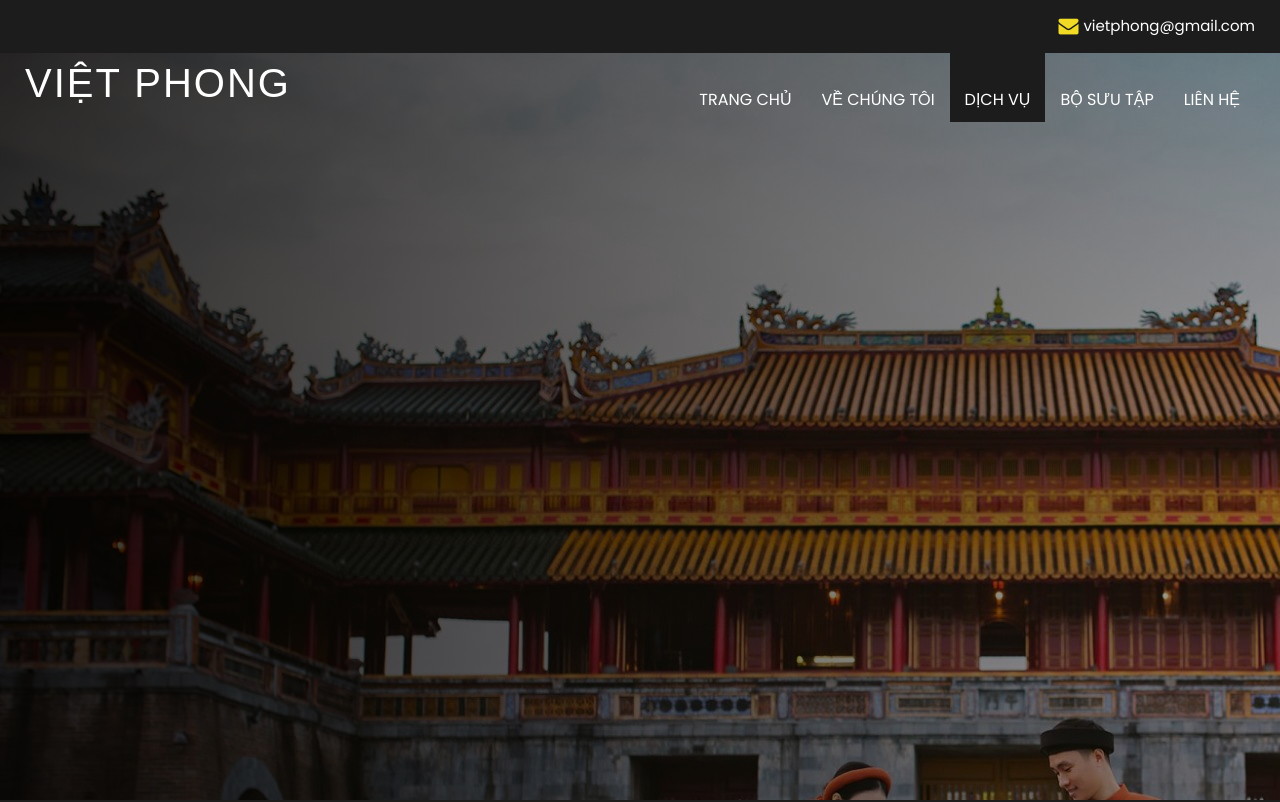
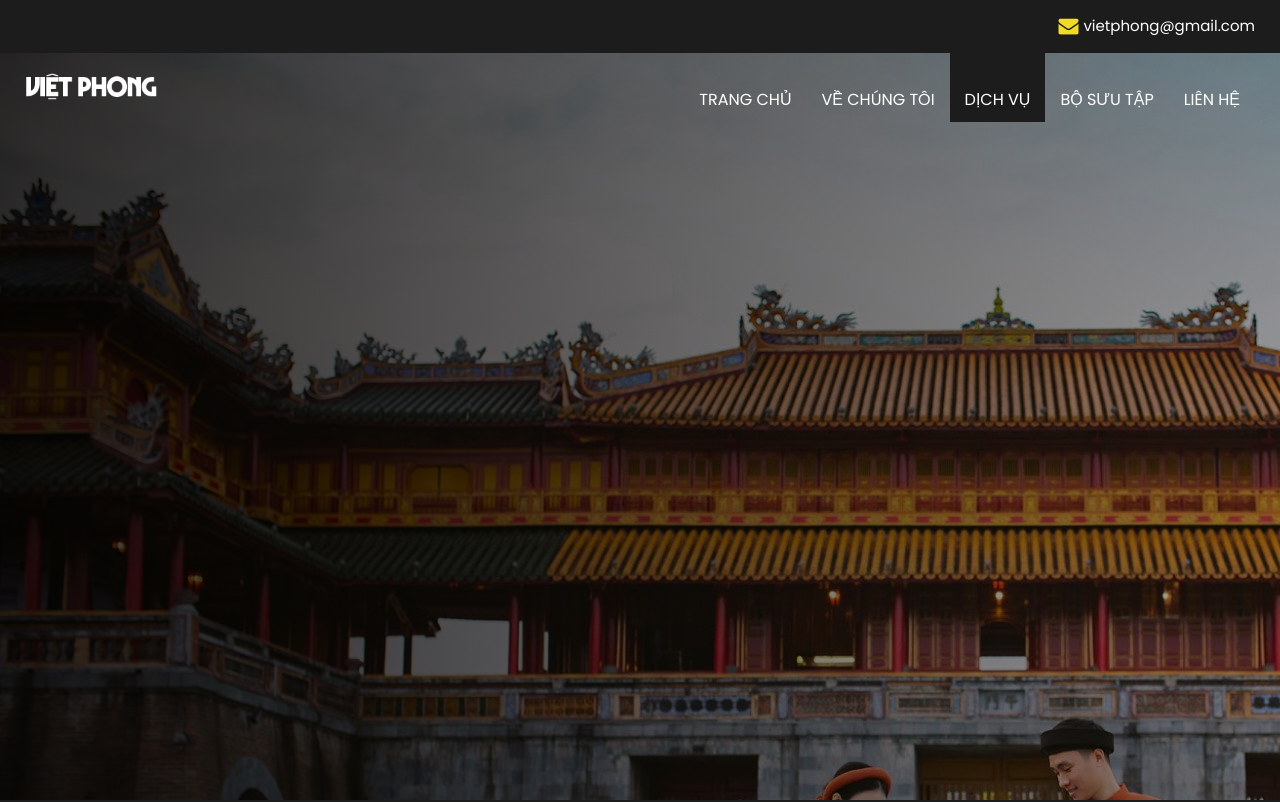
Before and after one commit to tin09012003/ThoitrangVP.github.io, a plain HTML site: page service.html in a window 1280 px wide. Shown: the top 802 px of the page. Drawn offline with Linux system fonts and the light colour scheme.

Commit message:
Update service.html

```diff
--- a/service.html
+++ b/service.html
@@ -66,7 +66,7 @@
           <nav class="navbar navbar-expand-lg custom_nav-container">
             <a class="navbar-brand" href="index.html">
               <span>
-                <h1 id="Vietphong">VIỆT PHONG</h1>
+               <img src="images/logo.png" alt="" width="" height="30">
               </span>
             </a>
             <button class="navbar-toggler" type="button" data-toggle="collapse" data-target="#navbarSupportedContent" aria-controls="navbarSupportedContent" aria-expanded="false" aria-label="Toggle navigation">
```
